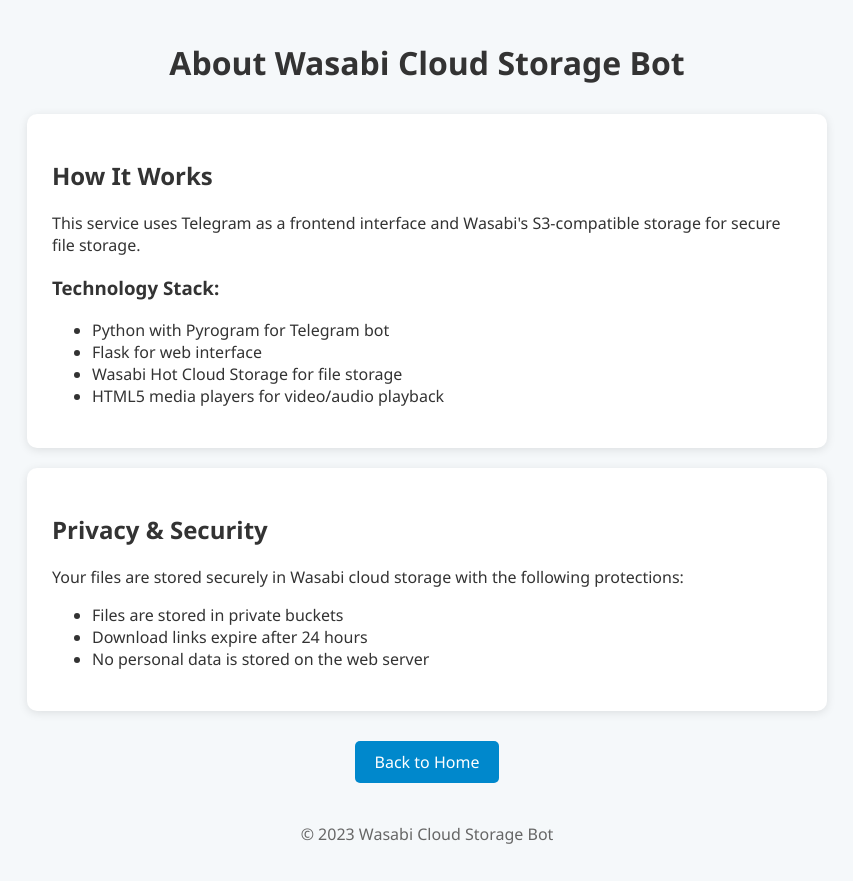
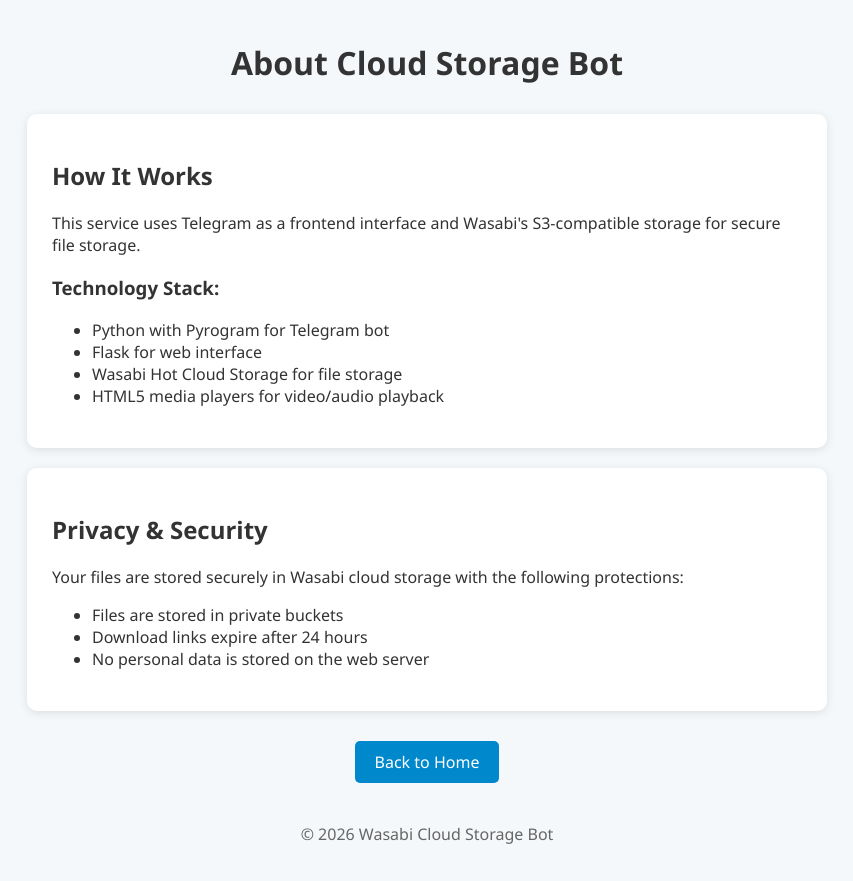
Before and after one commit to Mraprguild8133/Premium, a Flask app: template templates/about.html in a window 1280 px wide. Shown: the whole page, without its empty margins (213-1066 px from the left). Run offline with Flask 3, Linux system fonts and the light colour scheme; the template is opened without the code that fills it, so the values that code supplies are empty; parts of the project's set-up code (start-up, migrations or seed data) failed here and were passed over.

Commit message:
Update title and footer in about.html

```diff
--- a/templates/about.html
+++ b/templates/about.html
@@ -3,7 +3,7 @@
 <head>
     <meta charset="UTF-8">
     <meta name="viewport" content="width=device-width, initial-scale=1.0">
-    <title>About - Wasabi Cloud Storage Bot</title>
+    <title>About Bot</title>
     <style>
         body {
             font-family: 'Segoe UI', Tahoma, Geneva, Verdana, sans-serif;
@@ -41,7 +41,7 @@
 </head>
 <body>
     <div class="header">
-        <h1>About Wasabi Cloud Storage Bot</h1>
+        <h1>About Cloud Storage Bot</h1>
     </div>
 
     <div class="card">
@@ -72,7 +72,7 @@
     </div>
 
     <div class="footer">
-        <p>© 2023 Wasabi Cloud Storage Bot</p>
+        <p>© 2026 Wasabi Cloud Storage Bot</p>
     </div>
 </body>
 </html>
```
